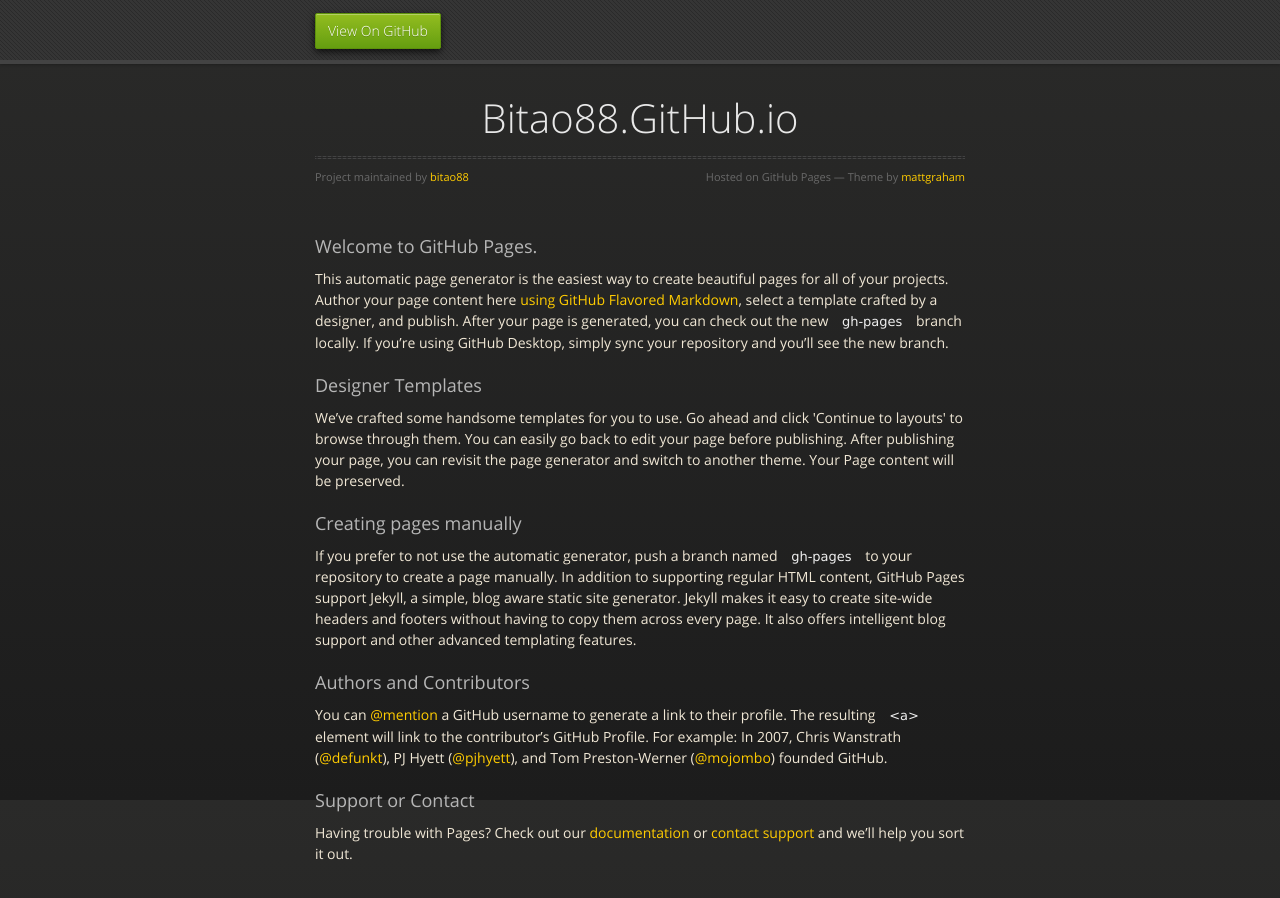
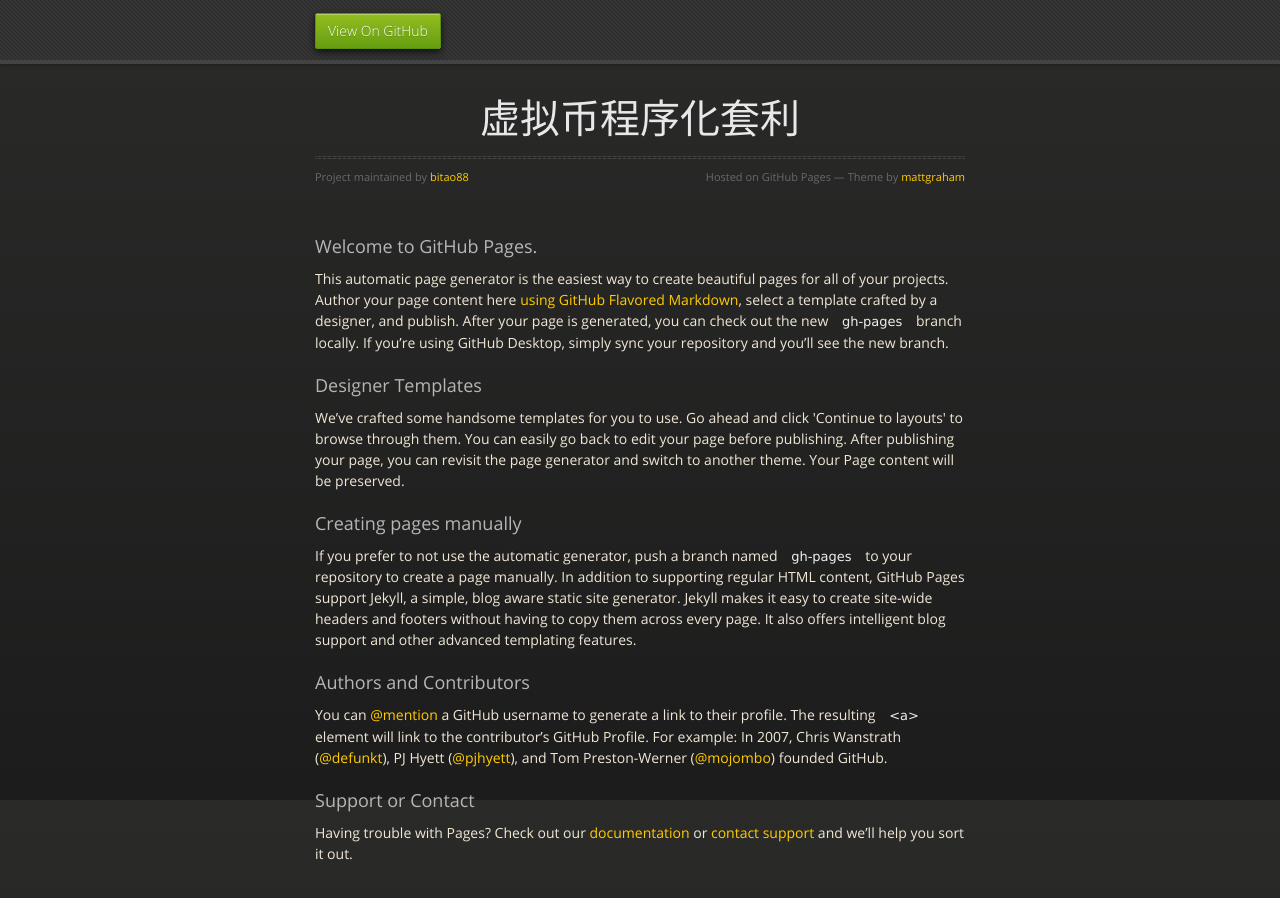
Before and after one commit to bitao88/bitao88.github.io, a plain HTML site: page index.html in a window 1280 px wide. Drawn offline with nearby package versions, Linux system fonts and the light colour scheme.

Commit message:
Update index.html

```diff
--- a/index.html
+++ b/index.html
@@ -28,7 +28,7 @@
 
       <section>
         <div id="title">
-          <h1>Bitao88.GitHub.io</h1>
+          <h1>虚拟币程序化套利</h1>
           <p></p>
           <hr>
           <span class="credits left">Project maintained by <a href="https://github.com/bitao88">bitao88</a></span>
```
